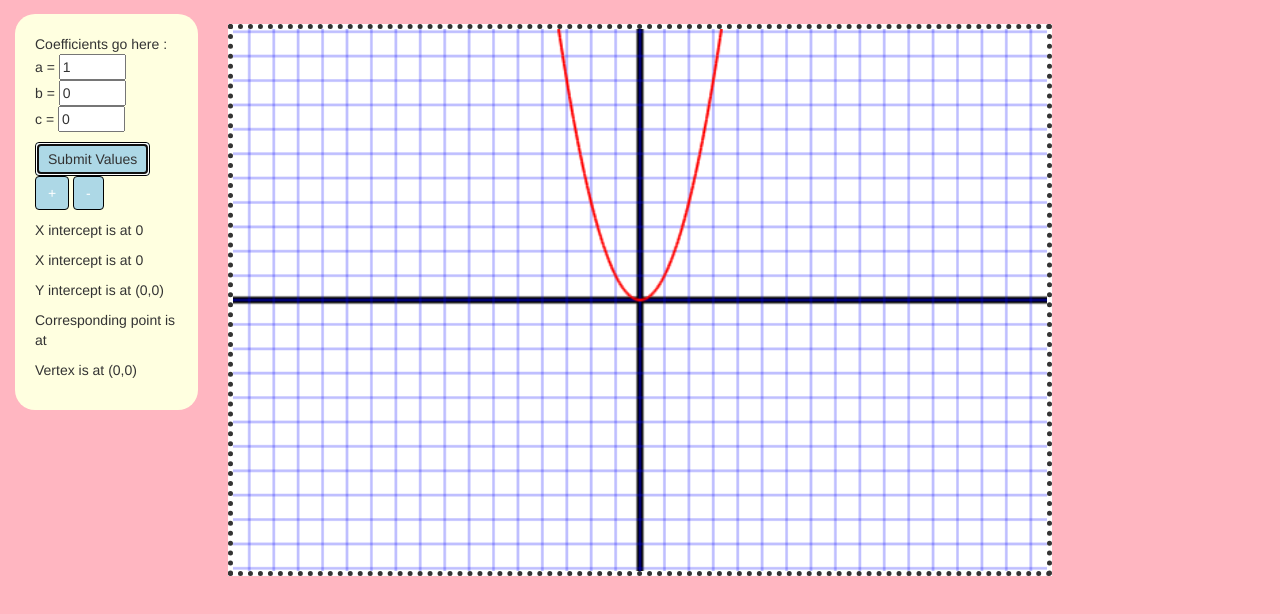
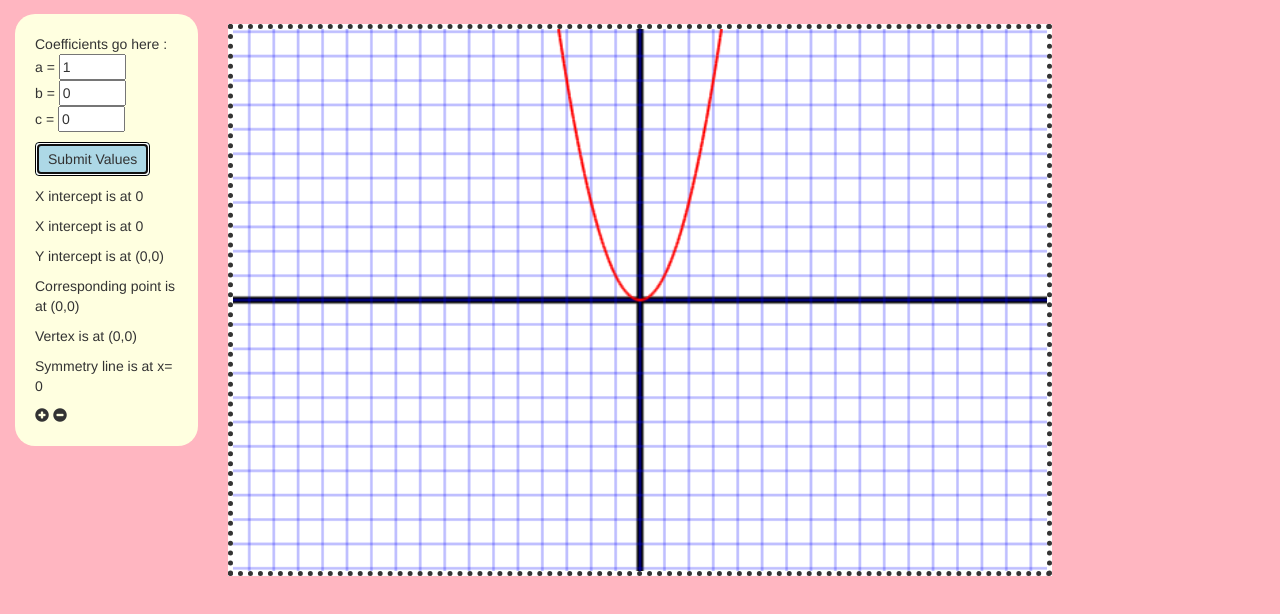
Before and after one commit to mialouisehejlsberg/QuadSolver, a plain HTML site: page index.html in a window 1280 px wide. Both pictures are taken after a click on the button "Submit Values". Shown: the part 58-672 px from the top of the page. Drawn offline with nearby package versions, Linux system fonts and the light colour scheme.

Commit message:
Add files via upload

```diff
--- a/index.html
+++ b/index.html
@@ -90,15 +90,16 @@
             c = <input size="5" type="text" id="constant" value="0"> <br>
 
             <button class="btn" onclick="QF()" id="submitbutton">Submit Values</button>
-            <button class="btn" id="+">+</button>
-            <button class="btn" id="-">-</button>
           </p>
           <div class="solutions">
         <p id="solution1">X intercept is at</p>
         <p id="solution2">X intercept is at</p>
         <p id="y-int">Y intercept is at</p>
-        <p id="corres.point">Corresponding point is at</p>
+        <p id="corres-point">Corresponding point is at</p>
         <p id="vertex">Vertex is at</p>
+        <p id="sim-line">Symmetry line is at</p>
+        <span class="glyphicon glyphicon-plus-sign" id="zoom-in" onclick="zoomOut()"></span>
+        <span class="glyphicon glyphicon-minus-sign" id= "zoom-out" onclick="zoom()"></span>
       </div>
         </div>
       </div>
--- a/quadScript.js
+++ b/quadScript.js
@@ -30,9 +30,14 @@ function results() {
   // finding vertext and displaying symline and yint results
   vX = -(b*1)/(2*a);
   vY = a*Math.pow(vX,2)+b*vX+c*1;
+  cp = 2*vX;
   $("#vertex").text("Vertex is at (" + vX+","+vY+")");
   $("#y-int").text("Y intercept is at (0,"+ c+")");
-  //$("#corres.point").text("Corresponding point is at ("+vX*2)")";
+  context.beginPath();
+  context.stroke();
+  $("#corres-point").text("Corresponding point is at ("+cp+","+c+")");
+  $("#sim-line").text("Symmetry line is at x= "+vX+"");
+   //$("#corres.point").text("Corresponding point is at ("+vX*2)")";
 }  // close results()
 
 function graphpaper() {
@@ -93,7 +98,7 @@ function graphpaper() {
     y = c*1+b*x+a*Math.pow(x,2);
     nx =  (w/2-(i+1))/k;
     ny =  c*1+b*nx+a*Math.pow(nx,2);
-    console.log(x,y,nx,ny);
+    //console.log(x,y,nx,ny);
     context.beginPath();
     context.lineWidth = 2;
     context.strokeStyle = "Red";
@@ -102,3 +107,15 @@ function graphpaper() {
     context.stroke();
   }
 }
+
+  function zoom (){
+    k=k+2;
+    init();
+    graphQuad();
+  }
+
+  function zoomOut (){
+    k=k-2;
+    init();
+    graphQuad();
+  }
```
